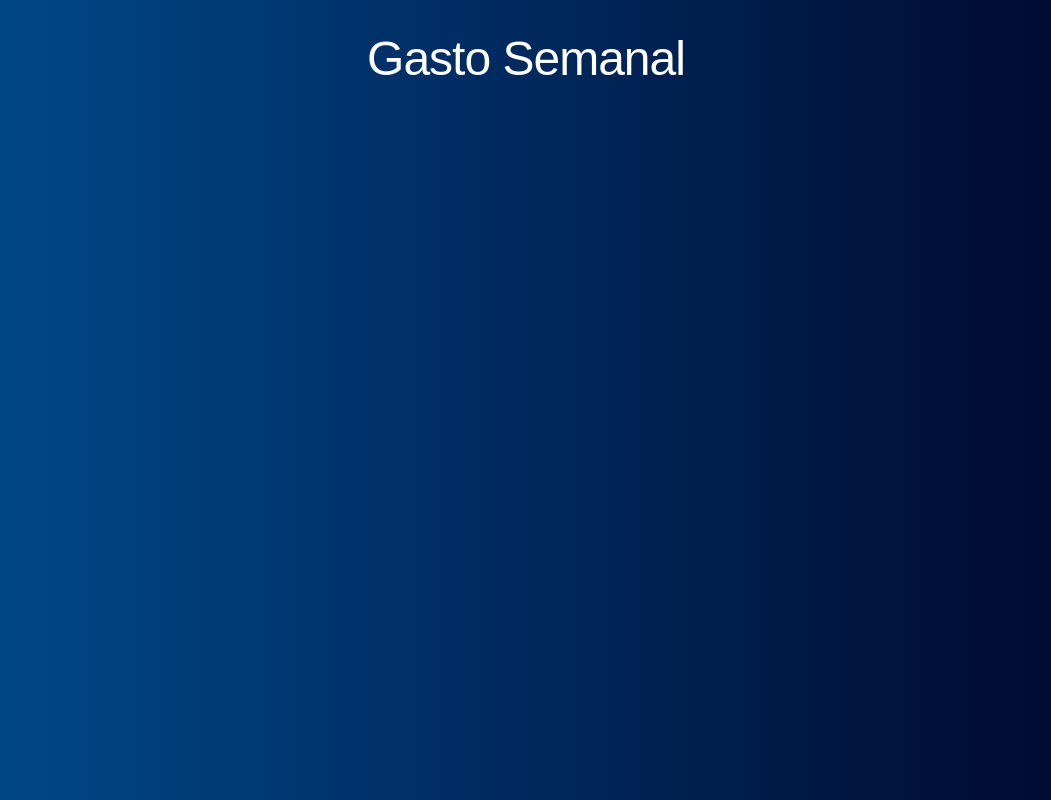
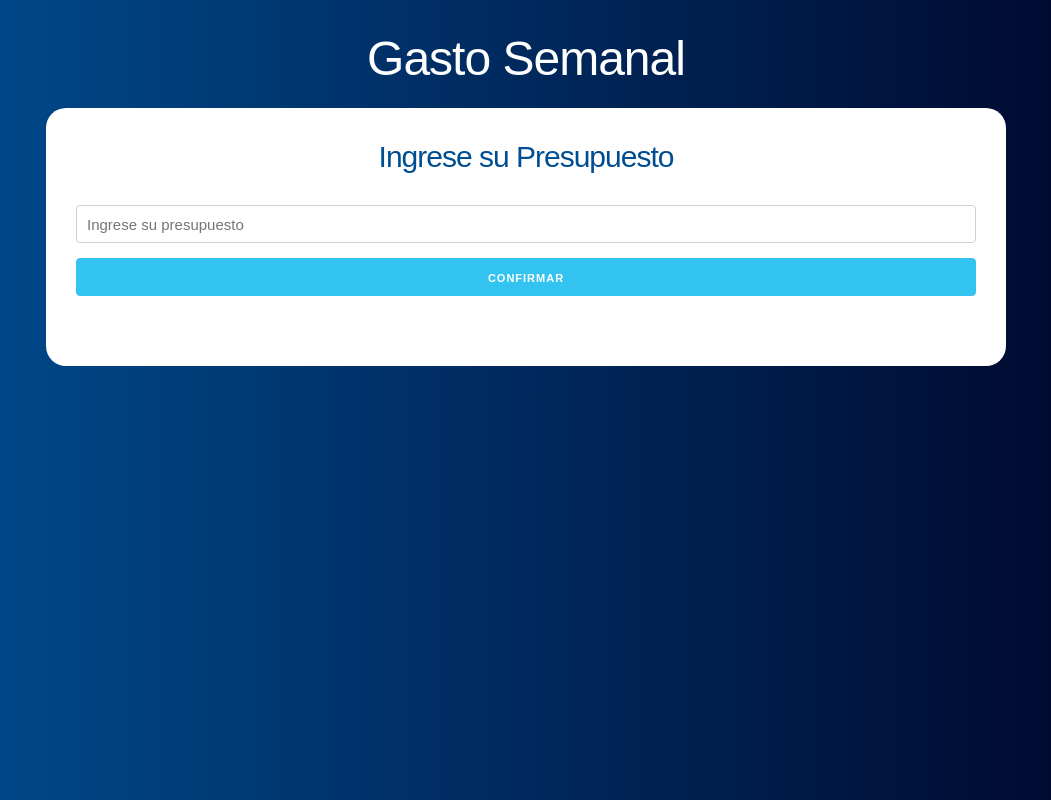
Before and after one commit to mauricarron/ctc-control-presupuesto, a React (Create React App) app: page / in a window 1280 px wide. Shown: the whole page, without its empty margins (114-1165 px from the left). Built offline with nearby package versions, Linux system fonts and the light colour scheme.

Commit message:
Completa 3. Preguntando al Usuario por su Presupuesto

```diff
--- a/src/App.js
+++ b/src/App.js
@@ -1,10 +1,14 @@
 import React from "react";
+import Pregunta from "./components/Pregunta";
 
 function App() {
   return (
     <div className="container">
       <header>
         <h1>Gasto Semanal</h1>
+        <div className="contenido-principal contenido">
+          <Pregunta />
+        </div>
       </header>
     </div>
   );
--- /dev/null
+++ b/src/components/Pregunta.js
@@ -0,0 +1,23 @@
+import React, { Fragment } from "react";
+
+const Pregunta = () => {
+  return (
+    <Fragment>
+      <h2>Ingrese su Presupuesto</h2>
+      <form>
+        <input
+          type="number"
+          placeholder="Ingrese su presupuesto"
+          className="u-full-width"
+        />
+        <input
+          type="submit"
+          value="Confirmar"
+          className="button-primary u-full-width"
+        />
+      </form>
+    </Fragment>
+  );
+};
+
+export default Pregunta;
```
